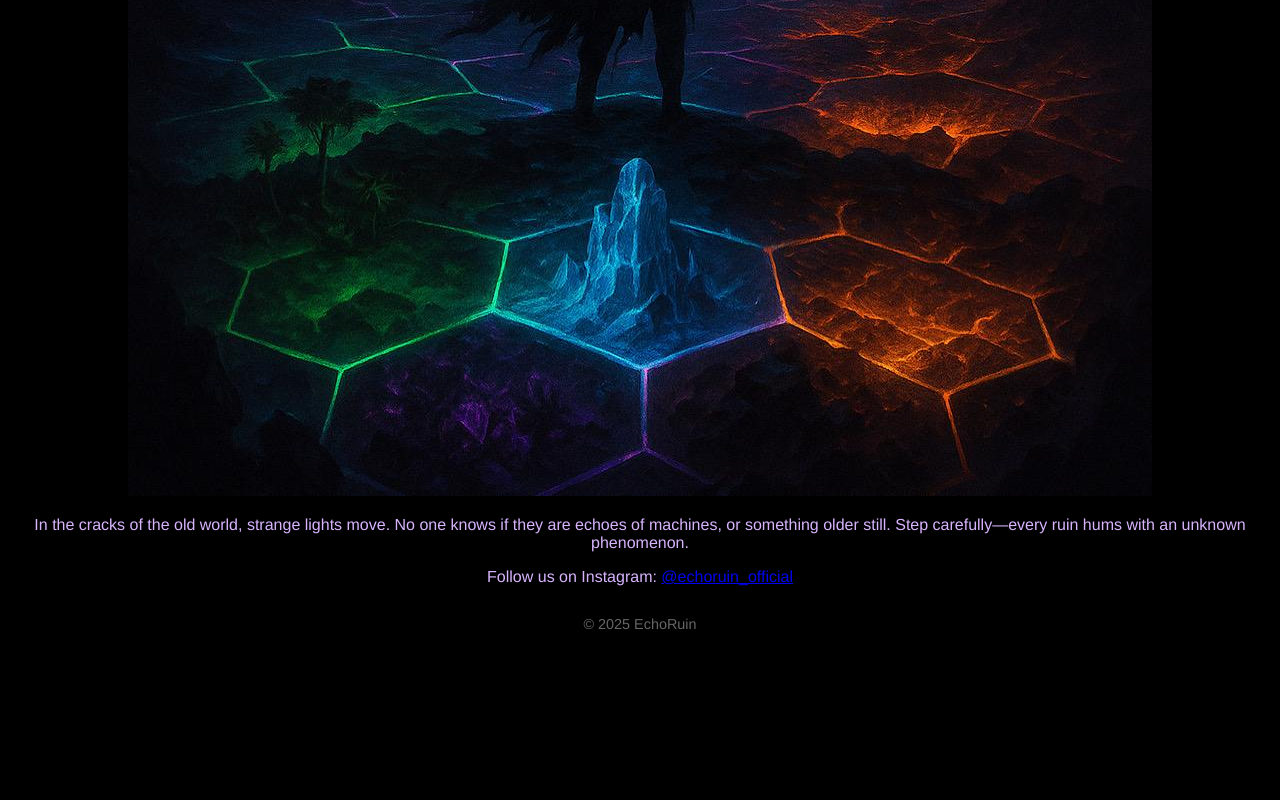
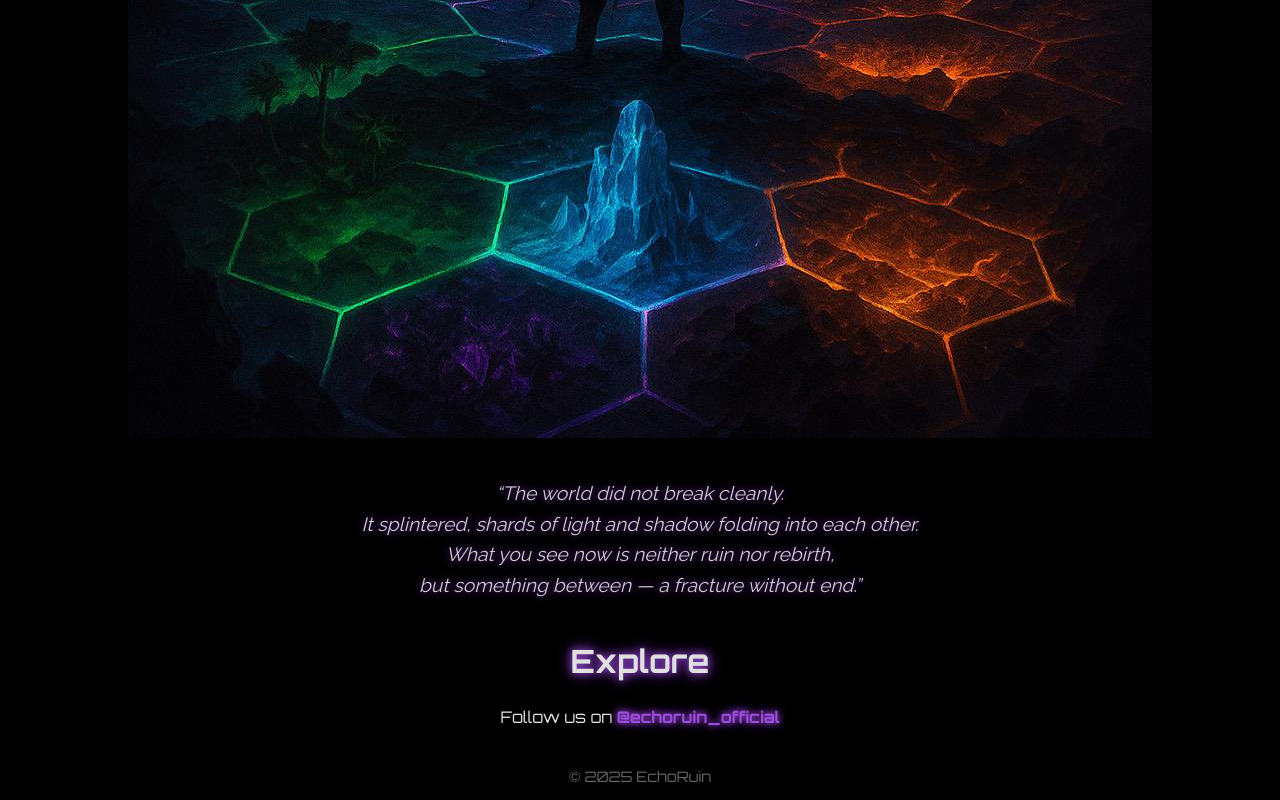
Before and after one commit to humanatron/Echoruin, a plain HTML site: page index.html in a window 1280 px wide. Shown: the part 947-1747 px from the top of the page. Before the commit the page ends 1579 px from the top, so only its background shows below. Drawn offline with Linux system fonts and the light colour scheme.

Commit message:
This is the current stable

```diff
--- a/index.html
+++ b/index.html
@@ -1,53 +1,88 @@
-<!doctype html>
-<html>
+<!DOCTYPE html>
+<html lang="en">
 <head>
-  <meta charset="utf-8">
+  <meta charset="UTF-8">
+  <meta name="viewport" content="width=device-width, initial-scale=1.0">
   <title>EchoRuin</title>
+
+  <!-- Google Fonts -->
+  <link href="https://fonts.googleapis.com/css2?family=Orbitron:wght@400;700&family=Raleway:wght@400;700&display=swap" rel="stylesheet">
+
   <style>
     body {
-      background-color: #000;
-      color: #d8b4fe;
-      font-family: Helvetica, Arial, sans-serif;
-      text-align: center;
       margin: 0;
       padding: 0;
+      background: #000000; /* solid black background */
+      color: #e0e0e0;
+      font-family: 'Orbitron', 'Raleway', sans-serif;
+      text-align: center;
+      min-height: 100vh;
     }
-    img {
+
+    header img {
       max-width: 100%;
       height: auto;
       margin-top: 20px;
+      display: block;
+      margin-left: auto;
+      margin-right: auto;
     }
-    nav {
-      margin: 20px;
+
+    .lore {
+      margin: 40px auto;
+      max-width: 700px;
+      font-size: 1.2em;
+      color: #cfcfcf;
+      font-family: 'Raleway', sans-serif;
+      line-height: 1.6em;
+      text-shadow: 0 0 8px #7b2cbf;
     }
-    nav a {
-      color: #a855f7;
-      margin: 0 15px;
+
+    h2 {
+      margin-top: 40px;
+      font-size: 2em;
+      color: #e0e0e0;
+      text-shadow: 0 0 8px #9d4edd, 0 0 16px #7b2cbf; /* neon purple glow */
+    }
+
+    a {
+      color: #9d4edd;
       text-decoration: none;
       font-weight: bold;
+      text-shadow: 0 0 6px #9d4edd, 0 0 12px #7b2cbf;
     }
-    nav a:hover {
-      text-shadow: 0 0 10px #a855f7;
+
+    a:hover {
+      color: #e0e0e0;
+      text-shadow: 0 0 10px #9d4edd, 0 0 20px #7b2cbf;
     }
+
     footer {
-      margin-top: 30px;
+      margin-top: 40px;
       font-size: 0.9em;
       color: #666;
     }
   </style>
 </head>
 <body>
-  <nav>
-    <a href="index.html">Home</a>
-    <a href="game.html">The Game</a>
-    <a href="mechanics.html">Mechanics</a>
-    <a href="minigames.html">Mini Games</a>
-    <a href="gallery.html">Gallery</a>
-    <a href="about.html">About</a>
-  </nav>
-  <img src="echoruin.jpg" alt="EchoRuin Poster">
-  <p>In the cracks of the old world, strange lights move. No one knows if they are echoes of machines, or something older still. Step carefully—every ruin hums with an unknown phenomenon.</p>
-  <p>Follow us on Instagram: <a href="https://instagram.com/echoruin_official" target="_blank">@echoruin_official</a></p>
-  <footer>© 2025 EchoRuin</footer>
+  <header>
+    <img src="echoruin.jpg" alt="EchoRuin Poster">
+  </header>
+
+  <section class="lore">
+    <p><em>“The world did not break cleanly.<br>
+    It splintered, shards of light and shadow folding into each other.<br>
+    What you see now is neither ruin nor rebirth,<br>
+    but something between — a fracture without end.”</em></p>
+  </section>
+
+  <section>
+    <h2>Explore</h2>
+    <p>Follow us on <a href="https://www.instagram.com/echoruin_official" target="_blank">@echoruin_official</a></p>
+  </section>
+
+  <footer>
+    <p>© 2025 EchoRuin</p>
+  </footer>
 </body>
 </html>
```
